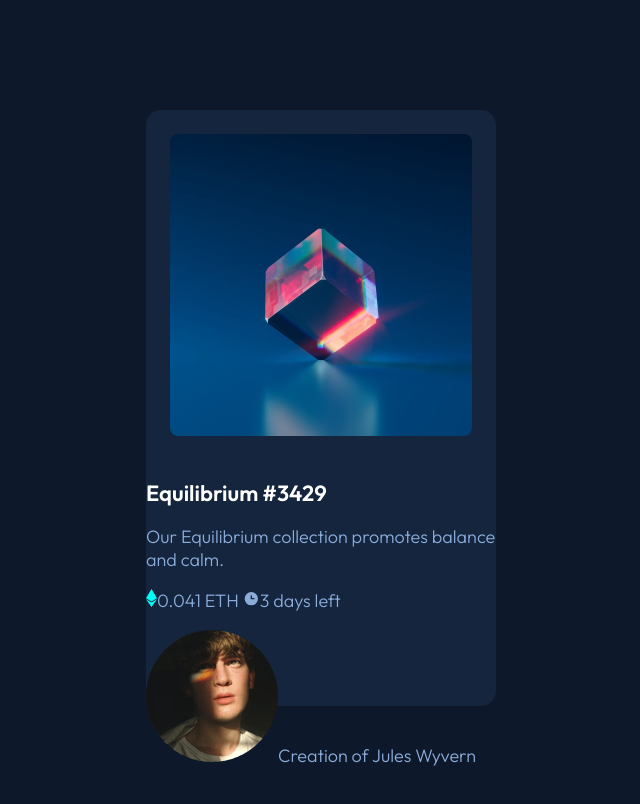
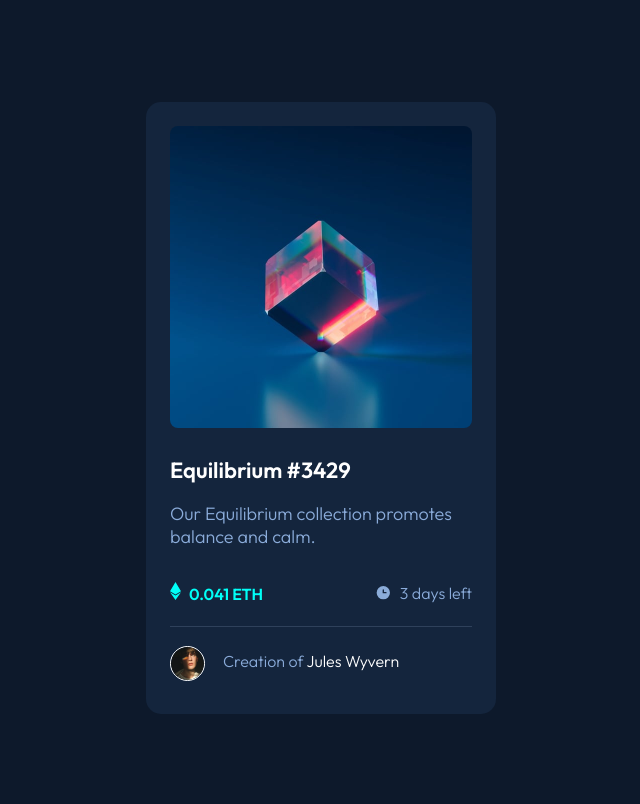
Before and after one commit to stefankarlsson1230/FrontendMentor-Newbie-NFT-preview-card-component, a plain HTML site: page index.html in a window 1280 px wide. Shown: the whole page, without its empty margins (319-959 px from the left). Drawn offline with Linux system fonts and the light colour scheme.

Commit message:
Just the active part with the changes image left.

```diff
--- a/index.html
+++ b/index.html
@@ -7,7 +7,7 @@
   <link rel="icon" type="image/png" sizes="32x32" href="./images/favicon-32x32.png">
   <link rel="preconnect" href="https://fonts.googleapis.com">
   <link rel="preconnect" href="https://fonts.gstatic.com" crossorigin>
-  <link href="https://fonts.googleapis.com/css2?family=Outfit:wght@300;400;600&display=swap" rel="stylesheet">
+  <link href="https://fonts.googleapis.com/css2?family=Outfit:wght@100..900&display=swap" rel="stylesheet">
   <link rel="stylesheet" href="styles.css">
 
   <title>Frontend Mentor | NFT preview card component</title>
@@ -15,13 +15,21 @@
 <body>
   <div id="card">
     <img id="crystal" src="images/image-equilibrium.jpg" alt="a crystal">
-    <h1>Equilibrium #3429</h1>
 
-    <p>Our Equilibrium collection promotes balance and calm.</p>
+    <div id="cardContent">
+      <h1>Equilibrium #3429</h1>
 
-    <p><img src="images/icon-ethereum.svg" alt="">0.041 ETH <img src="images/icon-clock.svg">3 days left</p>
+      <p>Our Equilibrium collection promotes balance and calm.</p>
 
-    <p><img src="images/image-avatar.png" alt="">Creation of Jules Wyvern</p>
+      <div id="icons">
+        <p><img id="smallCrystal" src="images/icon-ethereum.svg" alt=""><span>0.041 ETH </span></p>
+        <p><img id="clock" src="images/icon-clock.svg">3 days left</p>
+      </div>
+
+      <div id="footer">
+        <p><img id="photo" src="images/image-avatar.png" alt="photo of Jules">Creation of <span id="name">Jules Wyvern</span></p>
+      </div>
+    </div>
   </div>
 </body>
 </html>
--- a/styles.css
+++ b/styles.css
@@ -1,18 +1,31 @@
 /*
-Colors
-Primary
-  Soft blue: hsl(215, 51%, 70%)
-  Cyan: hsl(178, 100%, 50%)
 
-Neutral
-  Very dark blue (line): hsl(215, 32%, 27%)
-  White: hsl(0, 0%, 100%)
+## Layout
 
-Typography
+The designs were created to the following widths:
 
-Font
-  Family: Outfit              font-family: 'Outfit', sans-serif;
-  Weights: 300, 400, 600
+- Mobile: 375px
+- Desktop: 1440px
+
+## Colors
+
+### Primary
+
+- Soft blue: hsl(215, 51%, 70%)
+- Cyan: hsl(178, 100%, 50%)
+
+### Neutral
+
+
+- Very dark blue (line): hsl(215, 32%, 27%)
+- White: hsl(0, 0%, 100%)
+
+
+### Font
+
+- Family: [Outfit](https://fonts.google.com/specimen/Outfit)
+- Weights: 300, 400, 600
+
 */
 
 body {
@@ -29,6 +42,7 @@ body {
   height: 596px;
   background-color: hsl(216, 50%, 16%);
   border-radius: 15px;
+  padding-bottom: 16px;
 }
 
 /* The large image */
@@ -38,19 +52,80 @@ body {
   border-radius: 8px;
 }
 
-/* Text */
+/* The rest of the card */
+#cardContent {
+  margin: 24px;
+  margin-top: 0;
+}
+
 h1 {
   font-size: 22px;
   font-weight: 600;
   color: hsl(0, 0%, 100%);
+  margin-top: 0;
 }
 
 p {
   font-size: 18px;
   font-weight: 300;
-  color: hsl(215, 51%, 70%)
+  color: hsl(215, 51%, 70%);
 }
 
+#icons {
+  display: flex;
+  justify-content: space-between;
+  padding-bottom: 6px;
+  border-bottom: 1px solid hsl(215, 32%, 27%);
+}
+
+#icons p, #footer p {
+  font-size: 16px;
+}
+
+#smallCrystal, #clock {
+  padding-right: 8px;
+}
+
+#icons span {
+  color: hwb(178 0% 0%);
+  font-weight: 600;
+}
+
+#clock {
+  position: relative;
+  top: 2px;
+}
+
+#footer {
+  padding-top: 8px;
+}
+
+#photo {
+  width: 33px;
+  border-radius: 50%;
+  border: 1px solid white;
+  float: left;
+  margin-right: 18px;
+  position: relative;
+  bottom: 5px;
+}
+
+#name {
+  color: white;
+}
+
+
+/* Active states */
+
+#name:active, h1:active {
+  color: hsl(178, 100%, 50%);
+  cursor: pointer;
+}
+
+#crystal:active {
+  cursor: pointer;
+
+}
 
 
 /* Mobile */
```
